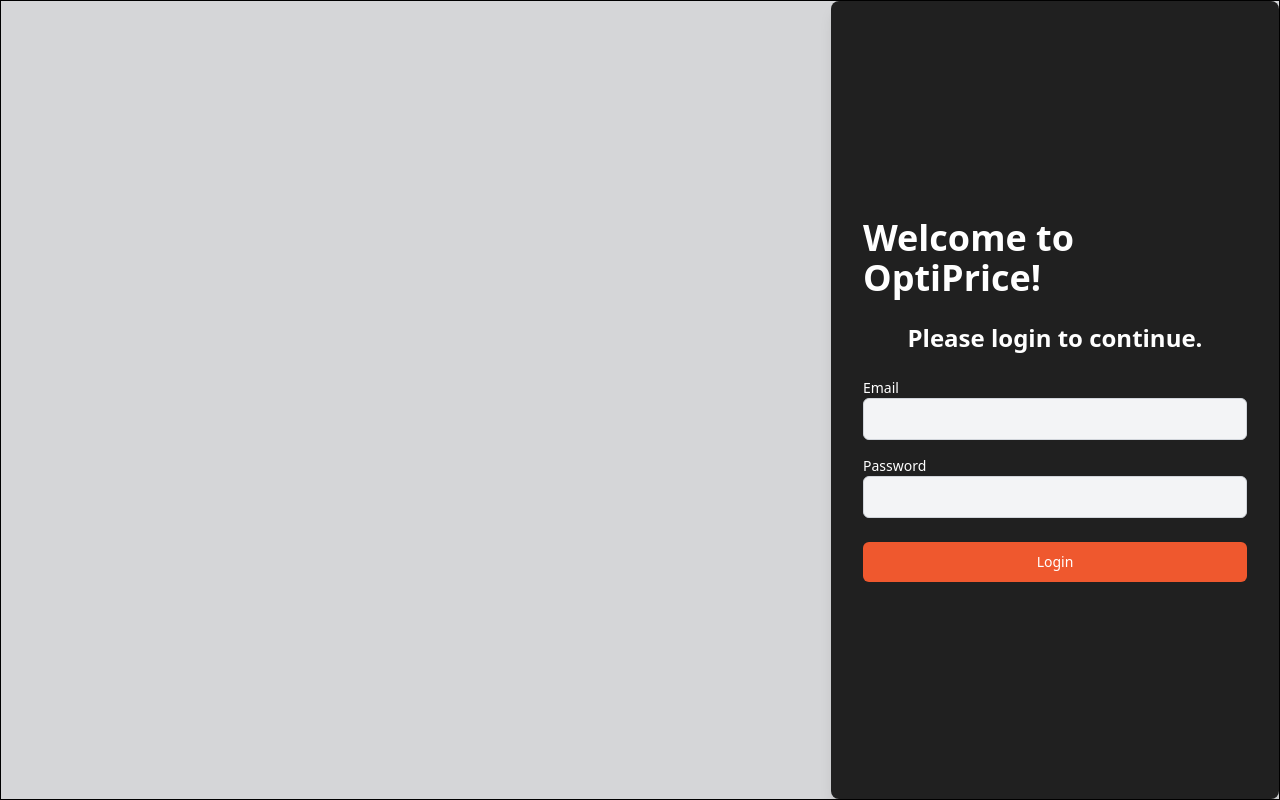
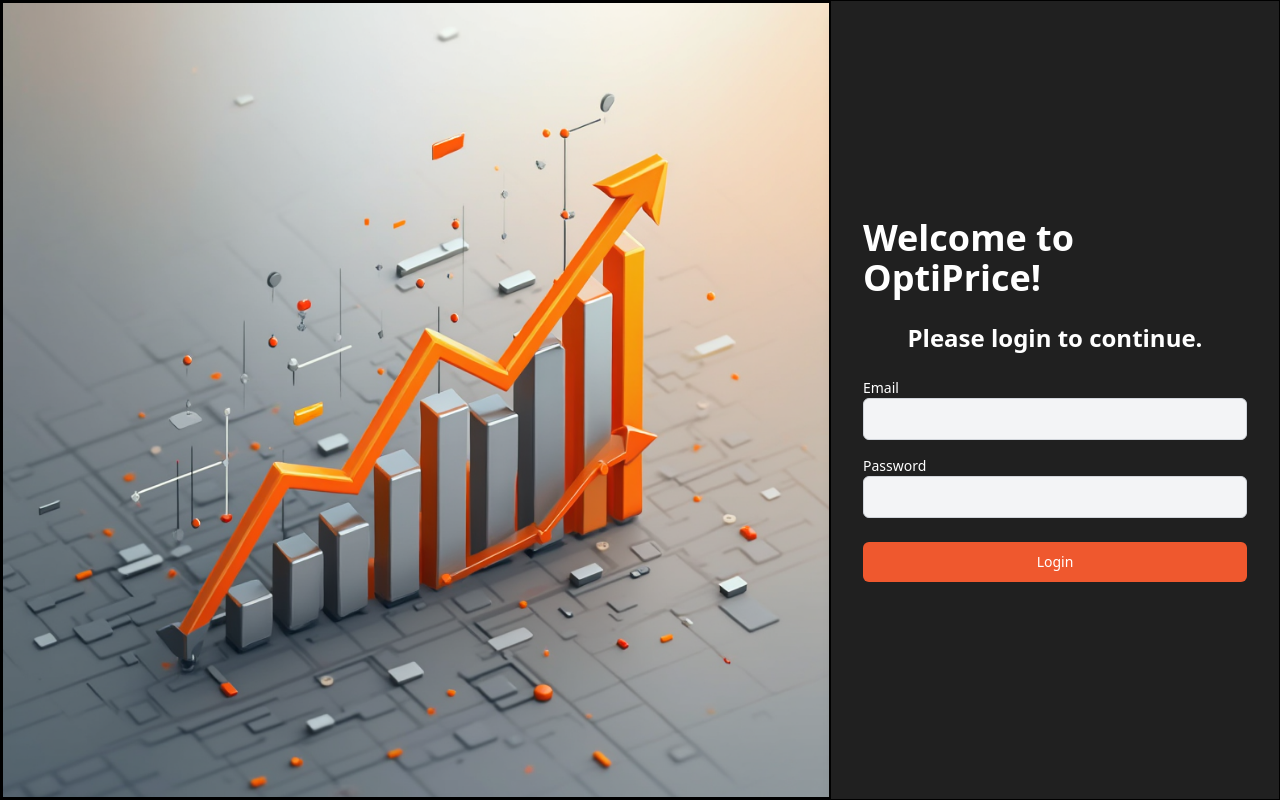
Before and after one commit to Shirshak52/PriceOptimizationSystemCW, a Flask app: page /auth/login in a window 1280 px wide. Run offline with Flask 3, Linux system fonts and the light colour scheme; style sheets or scripts are compiled from the project's sources; parts of the project's set-up code (start-up, migrations or seed data) failed here and were passed over; some libraries are stand-ins or nearby versions.

Commit message:
added image to login page

```diff
--- a/app/blueprints/auth/templates/loginlayout.html
+++ b/app/blueprints/auth/templates/loginlayout.html
@@ -18,11 +18,20 @@
     </head>
 
     <body
-        class="border bg-fyp-primary-100 h-screen flex flex-col items-end justify-center"
+        class="border bg-fyp-primary-100 h-screen flex items-center justify-between"
     >
         <!-- Main Content -->
+        <!-- Image -->
+        <div class="border w-full h-full flex items-center justify-center">
+            <img
+                src="{{ url_for('static', filename='images/login-page-image.png') }}"
+                alt="Login Page Image"
+                class="border w-full h-full"
+            />
+        </div>
+        <!-- Login Form -->
         <div
-            class="w-full max-w-md h-full flex p-8 bg-fyp-secondary-100 rounded-lg shadow-lg"
+            class="w-full max-w-md h-full flex p-8 bg-fyp-secondary-100 shadow-lg"
         >
             {% block content %}{% endblock %}
         </div>
```
Also changed, not shown: app/static/images/login-page-image.png (added).
